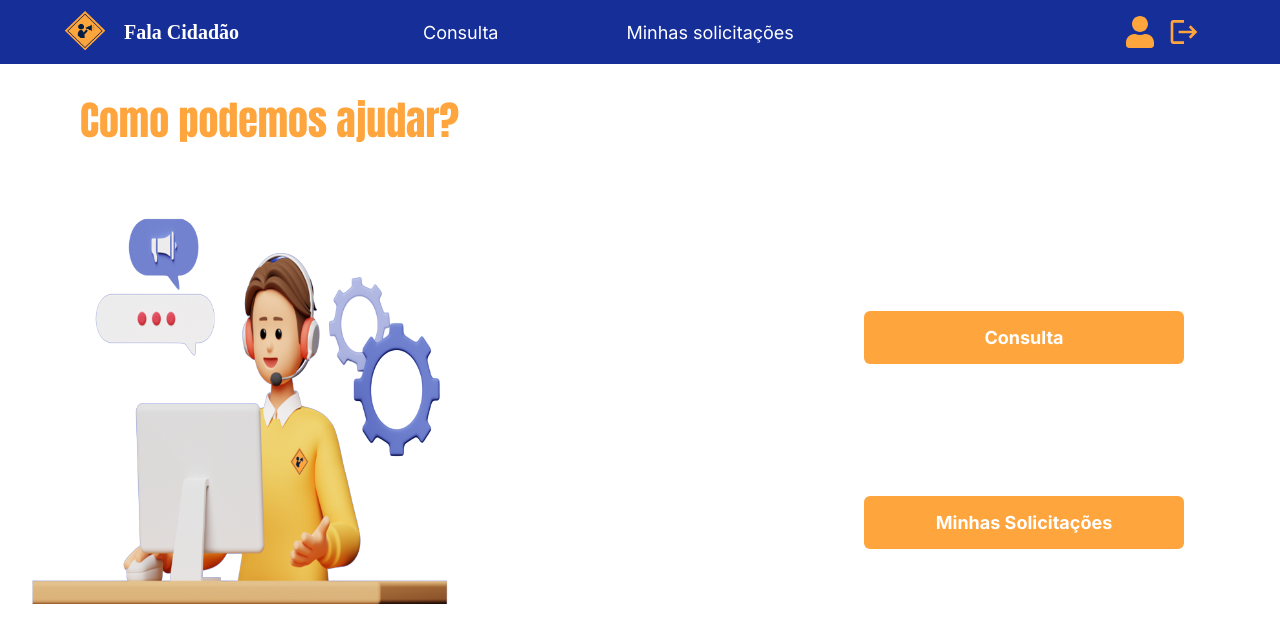
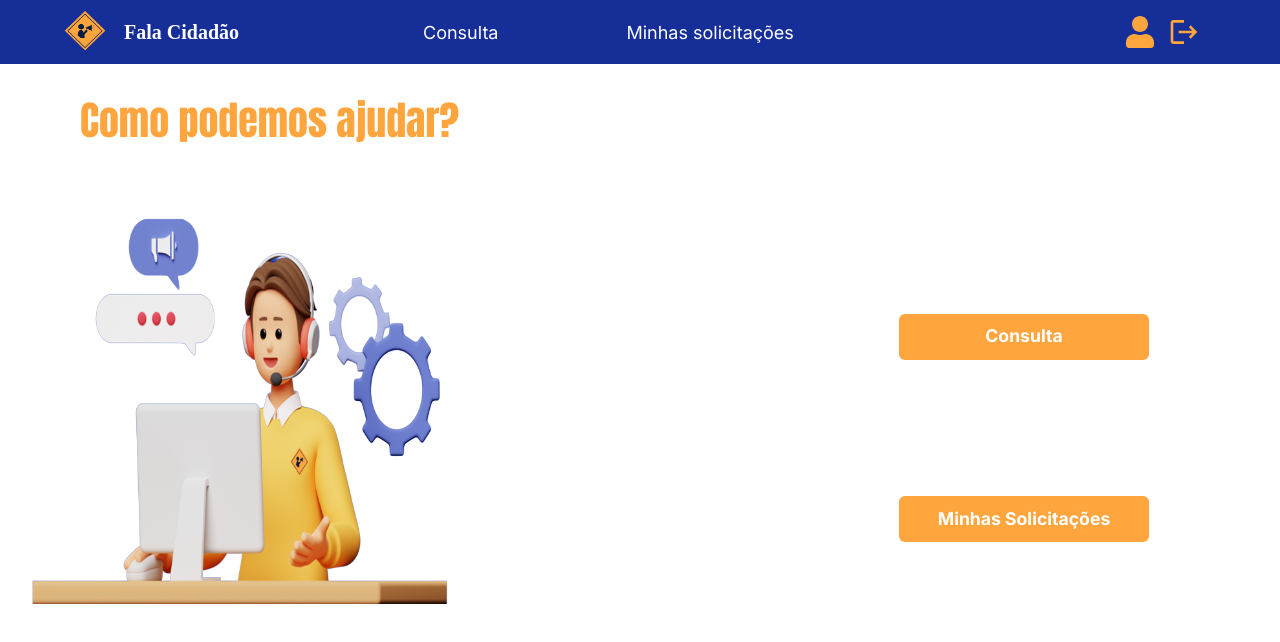
Before and after one commit to HAndradeSJ/FrontFalaCidadao, a Next.js app: page /home-agente in a window 1280 px wide. Shown: the top 642 px of the page. Built offline with nearby package versions, Linux system fonts and the light colour scheme.

Commit message:
version alteração design

```diff
--- a/app/consulta/page.tsx
+++ b/app/consulta/page.tsx
@@ -13,6 +13,7 @@ import { SolicitacaoDto } from "@/shared/types/types";
 import axios from "axios";
 import Image from "next/image";
 import api from "@/shared/componentes/utils/my-axios";
+import { Navbar3 } from "@/shared/componentes/navbar3";
 
 export default function consulta() {
   // eslint-disable-next-line react-hooks/rules-of-hooks
@@ -188,7 +189,7 @@ export default function consulta() {
             </motion.div>
           </motion.div>
           <section>
-            <Navbar2 />
+            <Navbar3 />
           </section>
           <strong>
             {" "}
--- a/app/home-agente/components/home-agente.css
+++ b/app/home-agente/components/home-agente.css
@@ -22,12 +22,18 @@ body {
 }
 
 #bt1 {
+      width:250px;
+    height:120%;
+    font-size:1.1rem;
+    border: none;
+    color:white;
     font-weight: bold;
-    color:white;
     background-color: #FFA53D;
-    width: 20rem;
-    height:130%;
-    font-size: large;
+    transition: ease-out 0.5s;
+    box-shadow: inset 0 0 0 0 #FFA53D;
+}
+#bt1:hover{
+    box-shadow: inset 0 -100px 0 0 #162E98;
 }
 .lista{
     width:20%;
@@ -41,11 +47,19 @@ body {
 
 }
 #bt2 {
+      width:250px;
+    height:120%;
+    font-size:1.1rem;
+    border: none;
+    color:white;
     font-weight: bold;
-    color:white;
     background-color: #FFA53D;
-    width: 20rem;
-    font-size: large;
+    transition: ease-out 0.5s;
+    box-shadow: inset 0 0 0 0 #FFA53D;
+}
+
+#bt2:hover{
+    box-shadow: inset 0 -100px 0 0 #162E98;
 }
 
 #bt3 {
--- a/app/home-agente/page.tsx
+++ b/app/home-agente/page.tsx
@@ -25,7 +25,7 @@ export default function homeAgente() {
         <button id='bt1' className="btn" type="button" btn-lg>Consulta</button>
         </Link>
        <Link href='/agente-minhassolicitacao'>
-        <button id='bt1' className="btn" type="button" btn-lg>Minhas Solicitações</button>
+        <button id='bt2' className="btn" type="button" btn-lg>Minhas Solicitações</button>
         </Link>
       </div>
       </main>
--- a/app/home-usuario/components/homeUsuario.css
+++ b/app/home-usuario/components/homeUsuario.css
@@ -4,10 +4,11 @@ body {
 }
 
 #solicita {
-    margin-top: -7rem;
-    margin-left: 2rem;
-    width: 60rem;
+    margin-left:6%;
+    height:80%;
+    width:100%;
 }
+
 
 #h1 {
     color: #FFA53D;
@@ -16,25 +17,55 @@ body {
     margin-top: 2rem;
     font-family:Impact, Haettenschweiler, 'Arial Narrow Bold', sans-serif;
 }
+.Buttones{
+    width:30%;
+    height:100%;
+    gap:9rem;
+    margin-right:8%;
+    display: flex;
+    align-items: center;
+    justify-content: center;
+    flex-direction: column;
+}
+.mainss{
+    width:100%;
+    height:94vh;
+    margin-top:2%;
+    display: flex;
+    justify-content:space-between;
 
+}
 #bt1 {
-    margin-top: -80rem;
-    width: 20rem;
-    margin-left: 30rem;
-    font-size: large;
-    color: #11226E;
+
+    width:250px;
+    height:175%;
+    font-size:1.2rem;
+    border: none;
+    color:white;
     font-weight: bold;
     background-color: #FFA53D;
+    transition: ease-out 0.5s;
+    box-shadow: inset 0 0 0 0 #FFA53D;
+}
+#bt1:hover{
+    box-shadow: inset 0 -100px 0 0 #162E98;
 }
 
-#bt2 {
-    margin-top: -70rem;
-    width: 20rem;
-    margin-left: 30rem;
-    font-size: large;
-    color: #11226E;
+
+#bt3 {
+    width:250px;
+    height:175%;
+    font-size:1.2rem;
+    border: none;
+    color:white;
     font-weight: bold;
     background-color: #FFA53D;
+    transition: ease-out 0.5s;
+    box-shadow: inset 0 0 0 0 #FFA53D;
+}
+
+#bt3:hover{
+    box-shadow: inset 0 -100px 0 0 #162E98;
 }
 
 /* Media query para telas menores */
--- a/app/login/page.tsx
+++ b/app/login/page.tsx
@@ -67,10 +67,10 @@ export default function Login() {
           console.log(response.data.response.funcao)
           if (response.data.response.funcao === 'cidadao') {
             Router.push("/home-usuario");
-            window.location.reload();
+            // window.location.reload();
           } else {
             Router.push("/home-agente");
-            window.location.reload();
+            // window.location.reload();
           }
         } else {
           Swal.fire({
--- a/app/solicitacoes-form/page.tsx
+++ b/app/solicitacoes-form/page.tsx
@@ -12,6 +12,7 @@ import { SolicitacaoDto } from '@/shared/types/types';
 import axios from 'axios';
 import { Router } from 'next/router';
 import api from '@/shared/componentes/utils/my-axios';
+import { Navbar3 } from '@/shared/componentes/navbar3';
 
 
 
@@ -91,7 +92,7 @@ export default function solicitacoesForm() {
 
     return (
         <>
-            <Navbar2 />
+            <Navbar3 />
             <h1>Formulário de solicitações</h1>
             <form>
                 <h4>Endereço</h4>
--- a/app/solicitacoes/page.tsx
+++ b/app/solicitacoes/page.tsx
@@ -12,6 +12,7 @@ import { Navbar2 } from "@/shared/componentes/navbar2";
 import Link from "next/link";
 import { getCategoria } from "../api/categoria";
 import { Categoria } from "@/shared/types/types";
+import { Navbar3 } from "@/shared/componentes/navbar3";
 
 export default function solicitacoes() {
   const [categoria, setCategoria] = useState<Categoria[]>([] as Categoria[]);
@@ -26,7 +27,7 @@ export default function solicitacoes() {
 
   return (
     <>
-      <Navbar2 />
+      <Navbar3 />
       <div className="mains">
         <div style={{ width: "100%" }}>
           <h1 className="title">Solicitação - Categorias</h1>
```
Also changed, not shown: app/home-usuario/page.tsx (+29 -22 lines), shared/componentes/navbar3.tsx (+8 -2 lines).
